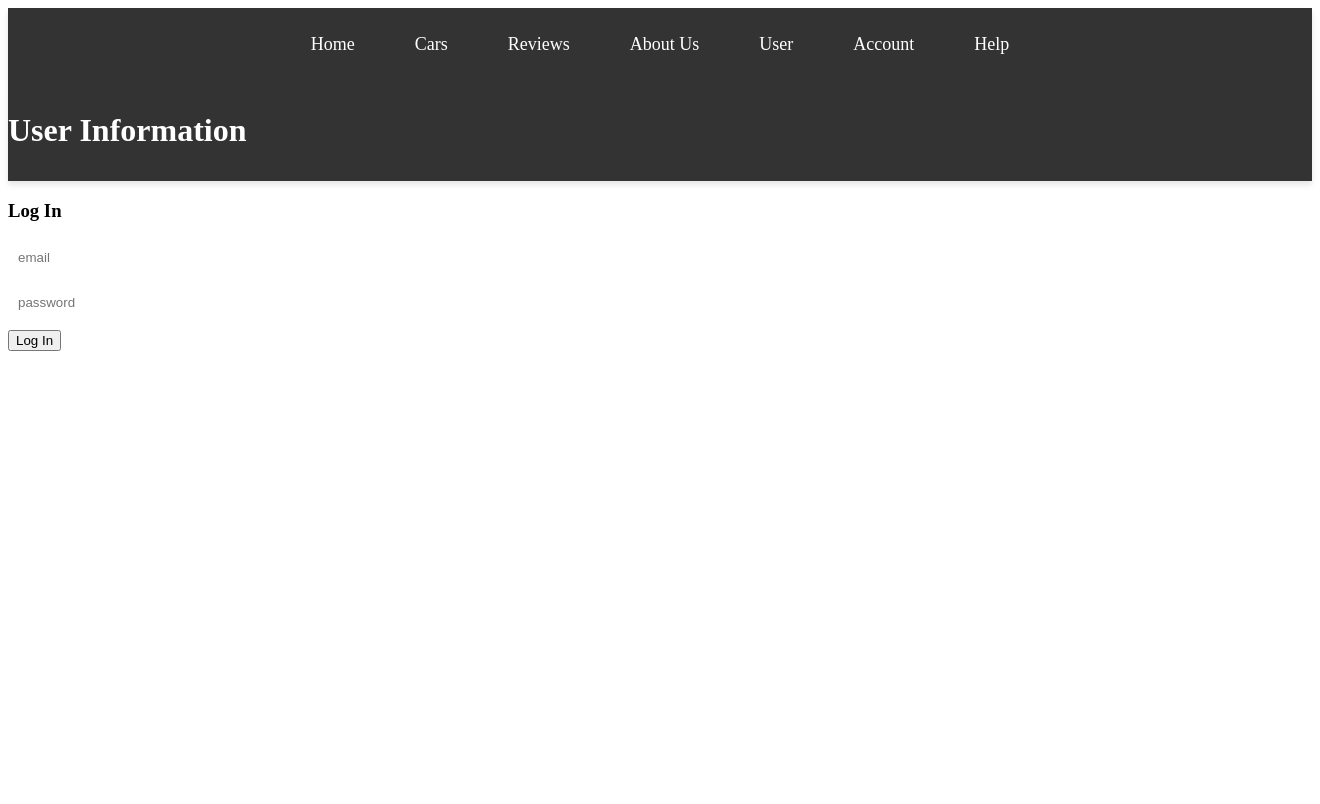
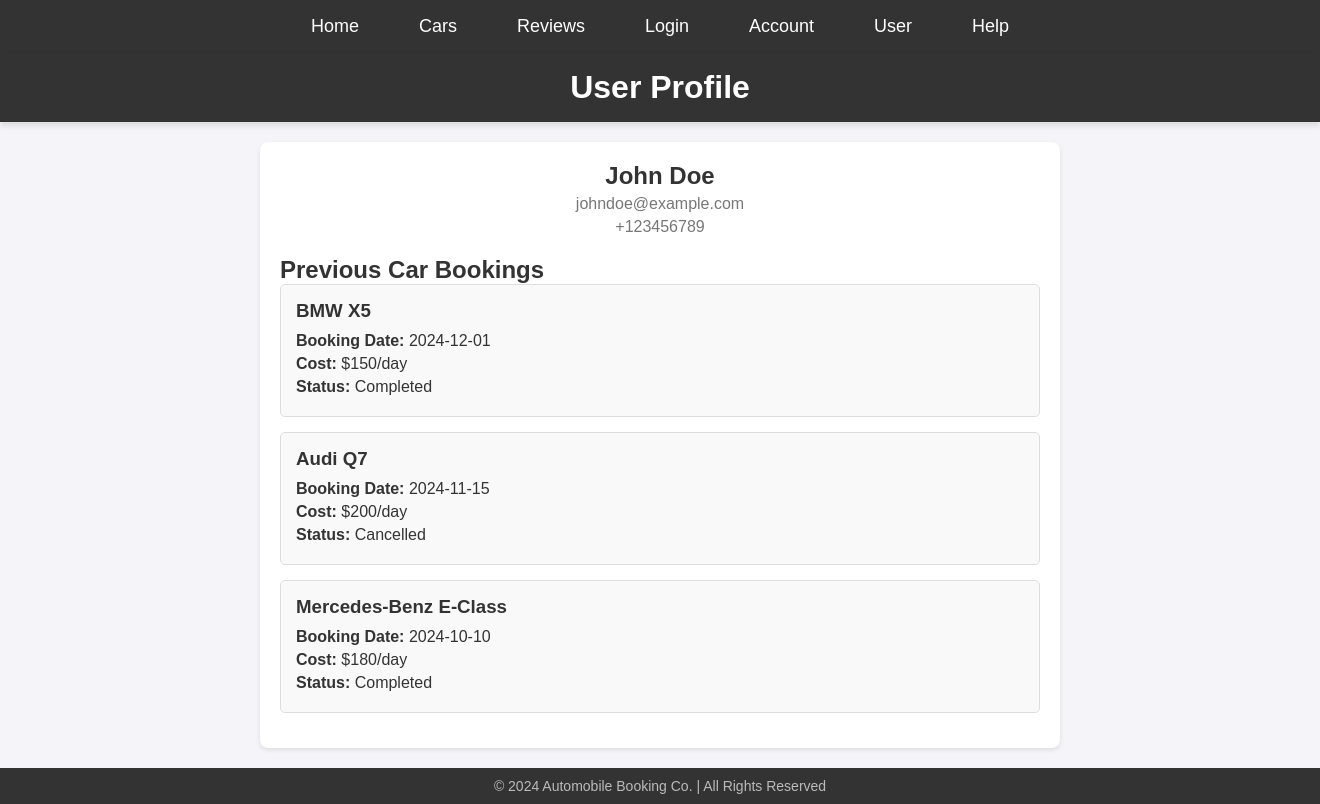
Before and after one commit to LauraSantini/SI, a PHP site: page /user.html in a window 1320 px wide; the page is wider, and only the part inside the window is pictured. Before the commit the page ends 351 px from the top of that part, so only its background shows below. Run offline with PHP 8.4, Linux system fonts and the light colour scheme.

Commit message:
commit 3

```diff
--- a/site_SI/account.html
+++ b/site_SI/account.html
@@ -12,9 +12,9 @@
             <li><a href="/index.html">Home</a></li>
             <li><a href="/cars/cars.html">Cars</a></li>
             <li><a href="reviews.html">Reviews</a></li>
-            <li><a href="#">About Us</a></li>
-            <li><a href="/user.html">User</a></li>
+            <li><a href="/login.html">Login</a></li>
             <li><a href="/account.html">Account</a></li>
+            <li><a href="user.html">User</a></li>
             <li><a href="/help.html">Help</a></li>
         </ul>
     </nav>
--- a/site_SI/cars/cars.html
+++ b/site_SI/cars/cars.html
@@ -16,9 +16,9 @@
             <li><a href="/index.html">Home</a></li>
             <li><a href="/cars/cars.html">Cars</a></li>
             <li><a href="/reviews.html">Reviews</a></li>
-            <li><a href="#">About Us</a></li>
-            <li><a href="/user.html">User</a></li>
+            <li><a href="/user.html">Login</a></li>
             <li><a href="/account.html">Account</a></li>
+            <li><a href="user.html">User</a></li>
             <li><a href="/help.html">Help</a></li>
         </ul>
     </nav>
--- a/site_SI/cars/profiles/car-profile-3series copy.html
+++ b/site_SI/cars/profiles/car-profile-3series copy.html
@@ -12,9 +12,9 @@
                 <li><a href="/index.html">Home</a></li>
                 <li><a href="/cars/cars.html">Cars</a></li>
                 <li><a href="reviews.html">Reviews</a></li>
-                <li><a href="#">About Us</a></li>
-                <li><a href="/user.html">User</a></li>
+                <li><a href="/user.html">Login</a></li>
                 <li><a href="/account.html">Account</a></li>
+                <li><a href="user.html">User</a></li>
                 <li><a href="/help.html">Help</a></li>
             </ul>
         </nav>
--- a/site_SI/cars/profiles/car-profile-corolla.html
+++ b/site_SI/cars/profiles/car-profile-corolla.html
@@ -12,9 +12,9 @@
             <li><a href="/index.html">Home</a></li>
             <li><a href="/cars/cars.html">Cars</a></li>
             <li><a href="reviews.html">Reviews</a></li>
-            <li><a href="#">About Us</a></li>
-            <li><a href="/user.html">User</a></li>
+            <li><a href="/user.html">Login</a></li>
             <li><a href="/account.html">Account</a></li>
+            <li><a href="user.html">User</a></li>
             <li><a href="/help.html">Help</a></li>
         </ul>
     </nav>
--- a/site_SI/cars/profiles/car-profile-x5.html
+++ b/site_SI/cars/profiles/car-profile-x5.html
@@ -12,9 +12,9 @@
                 <li><a href="/index.html">Home</a></li>
                 <li><a href="/cars/cars.html">Cars</a></li>
                 <li><a href="reviews.html">Reviews</a></li>
-                <li><a href="#">About Us</a></li>
-                <li><a href="/user.html">User</a></li>
+                <li><a href="/user.html">Login</a></li>
                 <li><a href="/account.html">Account</a></li>
+                <li><a href="user.html">User</a></li>
                 <li><a href="/help.html">Help</a></li>
             </ul>
         </nav>
--- a/site_SI/index.html
+++ b/site_SI/index.html
@@ -15,9 +15,9 @@
                 <li><a href="/index.html">Home</a></li>
                 <li><a href="/cars/cars.html">Cars</a></li>
                 <li><a href="reviews/reviews.html">Reviews</a></li>
-                <li><a href="#">About Us</a></li>
-                <li><a href="/user.html">User</a></li>
+                <li><a href="/login.html">Login</a></li>
                 <li><a href="/account.html">Account</a></li>
+                <li><a href="user.html">User</a></li>
                 <li><a href="/help.html">Help</a></li>
             </ul>
         </nav>
--- a/site_SI/user.html
+++ b/site_SI/user.html
@@ -3,8 +3,9 @@
 <head>
     <meta charset="UTF-8">
     <meta name="viewport" content="width=device-width, initial-scale=1.0">
-    <title>User</title>
-</head>
+    <title>User Profile</title>
+    <link rel="stylesheet" href="style.css">
+
 
     <!-- Header with Navigation Menu -->
     <header>
@@ -12,78 +13,163 @@
             <ul>
                 <li><a href="/index.html">Home</a></li>
                 <li><a href="/cars/cars.html">Cars</a></li>
-            <li><a href="reviews.html">Reviews</a></li>
-            <li><a href="#">About Us</a></li>
-            <li><a href="/user.html">User</a></li>
+                <li><a href="reviews/reviews.html">Reviews</a></li>
+                <li><a href="/login.html">Login</a></li>
                 <li><a href="/account.html">Account</a></li>
+                <li><a href="user.html">User</a></li>
                 <li><a href="/help.html">Help</a></li>
             </ul>
         </nav>
     </header>
 
+
     <style>
-
-/* Estilos do Cabeçalho */
-header {
-    background-color: #333; /* Cor de fundo escura */
-    color: white;
-    padding: 10px 0;
-    position: sticky;
-    top: 0;
-    z-index: 100;
-    box-shadow: 0 4px 6px rgba(0, 0, 0, 0.1); /* Sombra para o cabeçalho */
+        body {
+            font-family: Arial, sans-serif;
+            margin: 0;
+            padding: 0;
+            background-color: #f4f4f9;
         }
 
-header nav ul {
-    display: flex;
-    justify-content: center;
-    list-style: none;
-    padding: 0;
+        header {
+            background-color: #333;
+            color: #fff;
+            padding: 1em 0;
+            text-align: center;
         }
 
-header nav ul li {
-    margin: 0 20px;
+        .container {
+            max-width: 800px;
+            margin: 20px auto;
+            background: #fff;
+            padding: 20px;
+            border-radius: 8px;
+            box-shadow: 0 2px 4px rgba(0, 0, 0, 0.1);
         }
 
-header nav ul li a {
-    color: white;
-    text-decoration: none;
-    font-size: 18px;
-    padding: 5px 10px;
-    transition: background-color 0.3s ease; /* Efeito de transição */
+        .user-info {
+            text-align: center;
+            margin-bottom: 20px;
         }
 
-header nav ul li a:hover {
-    background-color: #FF6F00; /* Cor de fundo laranja no hover */
-    border-radius: 4px;
+        .user-info h2 {
+            margin: 0;
+            color: #333;
         }
 
-
-form {
-    width: 400px;
-    margin: 0 auto;
-    background-color: #f2f2f2;
+        .user-info p {
+            margin: 5px 0;
+            color: #777;
         }
 
-input[type="text"], input[type="email"], input[type="password"] {
-    width: 100%;
-    padding: 10px;
-    margin-bottom: 10px;
-    border: none;
+        .booking-list {
+            margin-top: 20px;
+        }
+
+        .booking {
+            background: #f9f9f9;
+            margin-bottom: 15px;
+            padding: 15px;
+            border: 1px solid #ddd;
             border-radius: 5px;
         }
+
+        .booking h3 {
+            margin: 0 0 10px;
+        }
+
+        .booking p {
+            margin: 5px 0;
+        }
+
+        footer {
+            text-align: center;
+            padding: 10px 0;
+            background-color: #333;
+            color: #fff;
+            margin-top: 20px;
+        }
     </style>
-
+</head>
+<body>
 
 <header>
-    <h1>User Information</h1>
+    <h1>User Profile</h1>
 </header>
 
-<div class="form">
-    <h3>Log In</h3>
-    <input type="text" id="email" placeholder="email" required>
-    <input type="text" id="password" placeholder="password" required>
-    <button onclick="LogIn()">Log In</button>
+<div class="container">
+    <!-- User Information Section -->
+    <div class="user-info">
+        <h2 id="user-name">John Doe</h2>
+        <p id="user-email">johndoe@example.com</p>
+        <p id="user-phone">+123456789</p>
     </div>
 
-<body>
+    <!-- Previous Bookings Section -->
+    <div class="booking-list">
+        <h2>Previous Car Bookings</h2>
+        <div id="bookings-container">
+            <!-- Bookings will be dynamically added here -->
+        </div>
+    </div>
+</div>
+
+<footer>
+    <p>&copy; 2024 Automobile Booking Co. | All Rights Reserved</p>
+</footer>
+
+<script>
+    // Example user and booking data fetched from backend
+    const userData = {
+        name: "John Doe",
+        email: "johndoe@example.com",
+        phone: "+123456789",
+        bookings: [
+            {
+                carModel: "BMW X5",
+                bookingDate: "2024-12-01",
+                cost: "$150/day",
+                status: "Completed"
+            },
+            {
+                carModel: "Audi Q7",
+                bookingDate: "2024-11-15",
+                cost: "$200/day",
+                status: "Cancelled"
+            },
+            {
+                carModel: "Mercedes-Benz E-Class",
+                bookingDate: "2024-10-10",
+                cost: "$180/day",
+                status: "Completed"
+            }
+        ]
+    };
+
+    // Populate user information
+    document.getElementById("user-name").textContent = userData.name;
+    document.getElementById("user-email").textContent = userData.email;
+    document.getElementById("user-phone").textContent = userData.phone;
+
+    // Populate bookings
+    const bookingsContainer = document.getElementById("bookings-container");
+
+    if (userData.bookings.length === 0) {
+        bookingsContainer.innerHTML = "<p>No bookings available.</p>";
+    } else {
+        userData.bookings.forEach((booking) => {
+            const bookingElement = document.createElement("div");
+            bookingElement.classList.add("booking");
+            bookingElement.innerHTML = `
+                <h3>${booking.carModel}</h3>
+                <p><strong>Booking Date:</strong> ${booking.bookingDate}</p>
+                <p><strong>Cost:</strong> ${booking.cost}</p>
+                <p><strong>Status:</strong> ${booking.status}</p>
+            `;
+            bookingsContainer.appendChild(bookingElement);
+        });
+    }
+</script>
+
+</body>
+</html>
```
Also changed, not shown: site_SI/help.html (+4 -3 lines), site_SI/localhost/Table1.sql (added, +8 -0 lines), site_SI/login.html (added, +133 -0 lines), site_SI/reviews/reviews.html (+51 -18 lines), site_SI/reviews/reviews.php (+17 -34 lines), 1 other file. Lines whose indentation alone changed are shown as unchanged.
